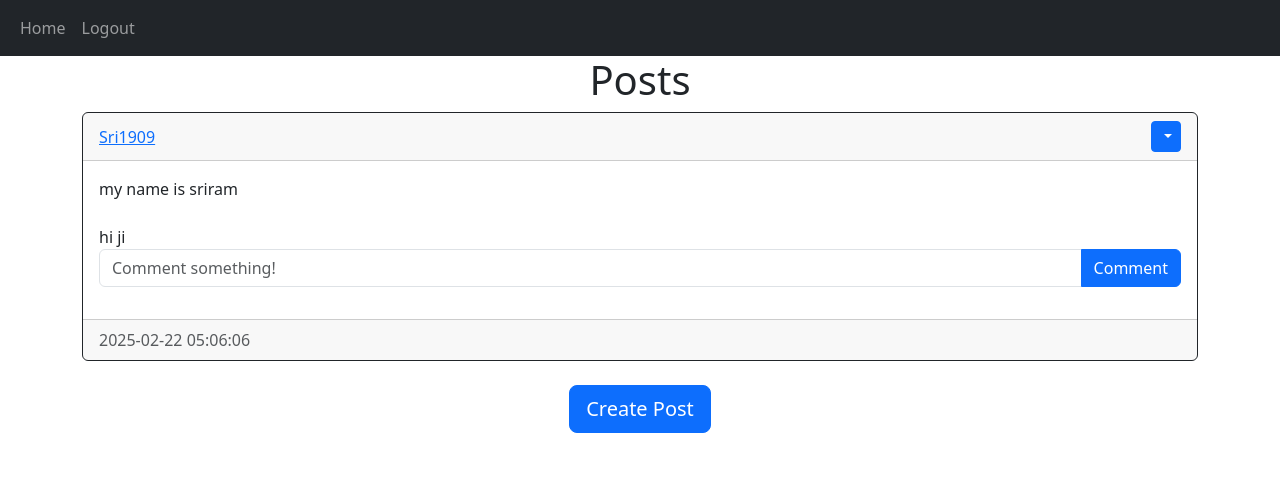
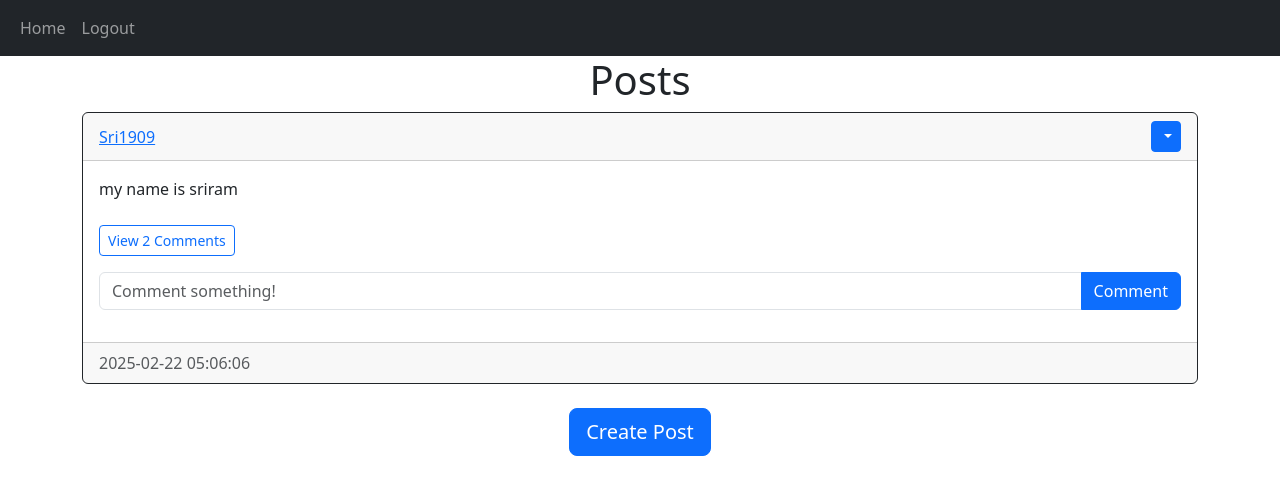
Before and after one commit to SriramMurugesan/blog_magizh, a Flask app: page / in a window 1280 px wide. Shown: the top 495 px of the page. Run offline with Flask 3, Linux system fonts and the light colour scheme; a user stored in the database is signed in; data comes from the database, SQL or seed files in the repository.

Commit message:
4th video 25 mins

```diff
--- a/website/templates/post_div.html
+++ b/website/templates/post_div.html
@@ -18,17 +18,13 @@
         <div class="card-body">
             <div class="card-text">{{post.text}}</div>
             <br>
-            {% for comment in post.comments %}
-            {{comment.text}}
-            {%- endfor %}
-            <br>
             <div class="collapse" id="comments-{{post.id}}">
-                <div class = "card">
+                <div class="card">
                     <div class="card-body" id="comments-expanded-{{post.id}}">
                         {% for comment in post.comments %}
                         <div class="d-flex justify-content-between align-items-center">
                             <div>
-                                <a href="/post/{{comment.user.username}}">{{comment.user.username}}</a>:{{comment.text}}
+                                <a href="/post/{{comment.user.username}}">{{comment.user.username}}</a>: {{comment.text}}
                             </div>
                             <div>
                                 <small class="text-muted">{{comment.date.strftime('%Y-%m-%d %H:%M:%S')}}</small>
@@ -38,6 +34,15 @@
                     </div>
                 </div>
             </div>
+            <p class="card-text">
+            {% if post.comments|length > 0 %}
+            <button class="btn btn-sm btn-outline-primary" data-bs-toggle="collapse" href="#comments-{{post.id}}" role="button">
+                View {{post.comments|length}} Comments
+            </button>
+            {% else %}
+            <small class="text-muted">No comments yet</small>
+            {%- endif %}
+            </p>
             <form class="input-group mb-3" method="POST" action="/create-comment/{{post.id}}">
                 <input type="text" id="text" name="text" class="form-control" placeholder="Comment something!">
                 <button class="btn btn-primary" type="submit">Comment</button>
```
